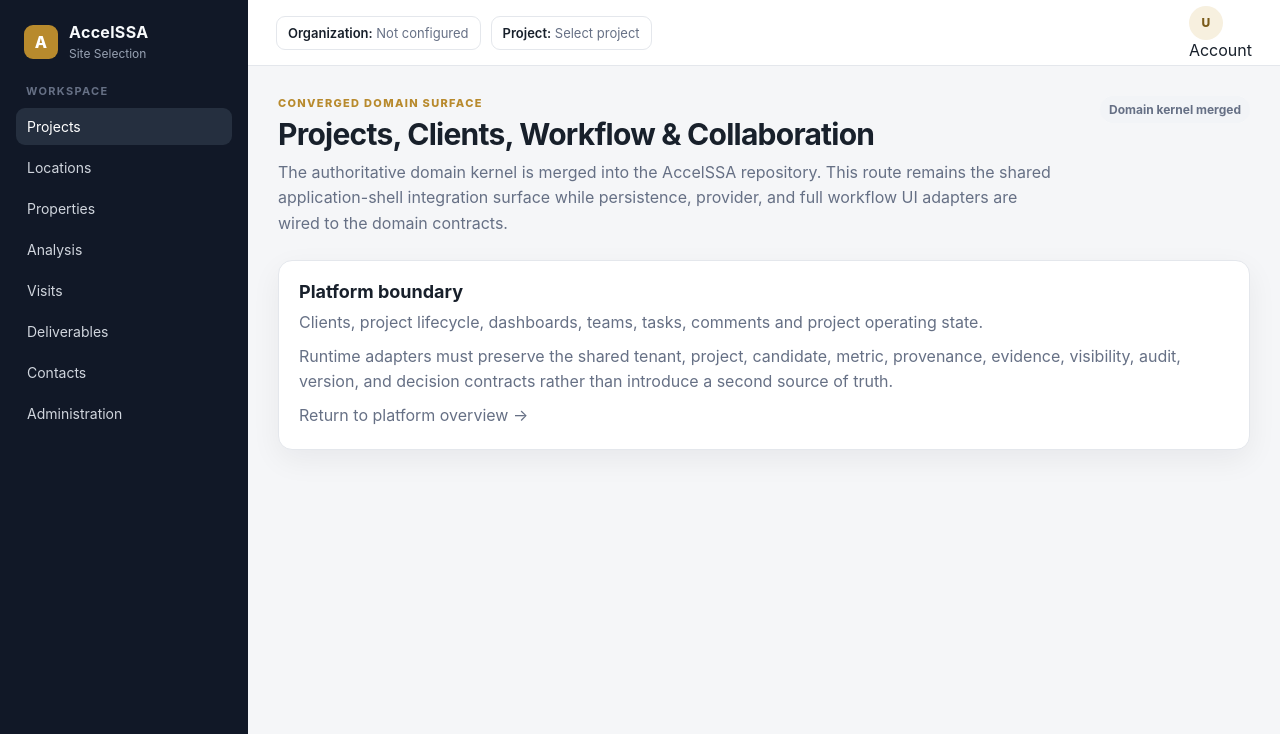
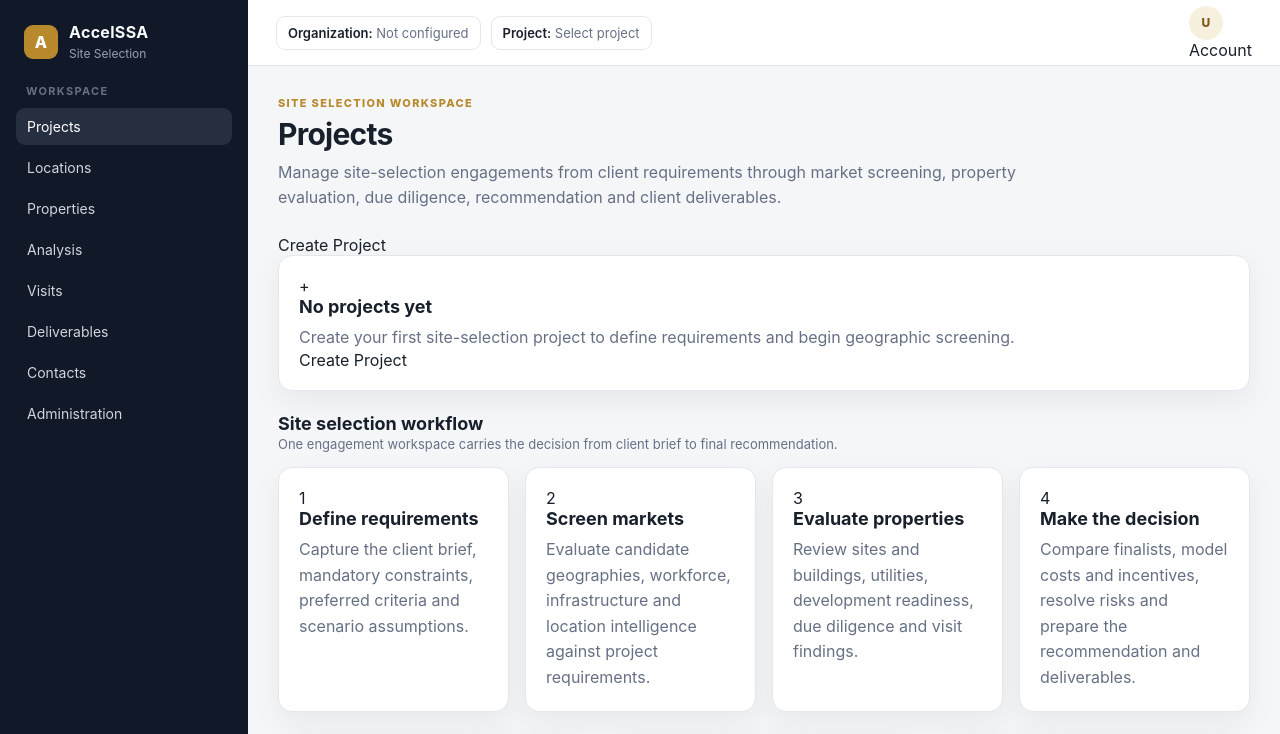
Before and after one commit to AccelAnalysis/AccelSSA, a Next.js app: page /projects in a window 1280 px wide. Shown: the top 734 px of the page. Built offline with nearby package versions, Linux system fonts and the light colour scheme.

Commit message:
Make Projects route the consultant workspace

```diff
--- a/src/app/projects/page.tsx
+++ b/src/app/projects/page.tsx
@@ -1,2 +1,5 @@
-import { ModulePlaceholder } from "@/components/ui/module-placeholder";
-export default function Page(){ return <ModulePlaceholder path="/projects" />; }
+import { ProjectsWorkspace } from "@/components/workspace/projects-workspace";
+
+export default function ProjectsPage() {
+  return <ProjectsWorkspace />;
+}
```
